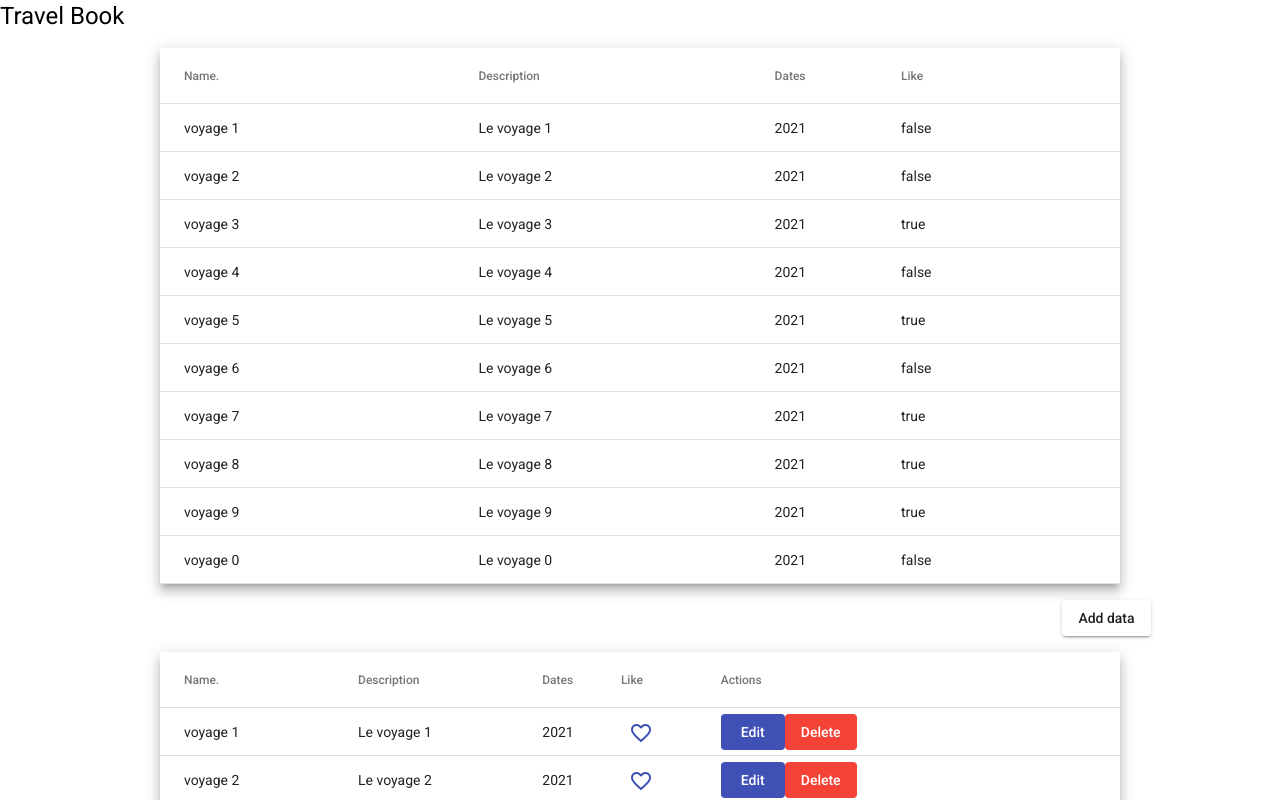
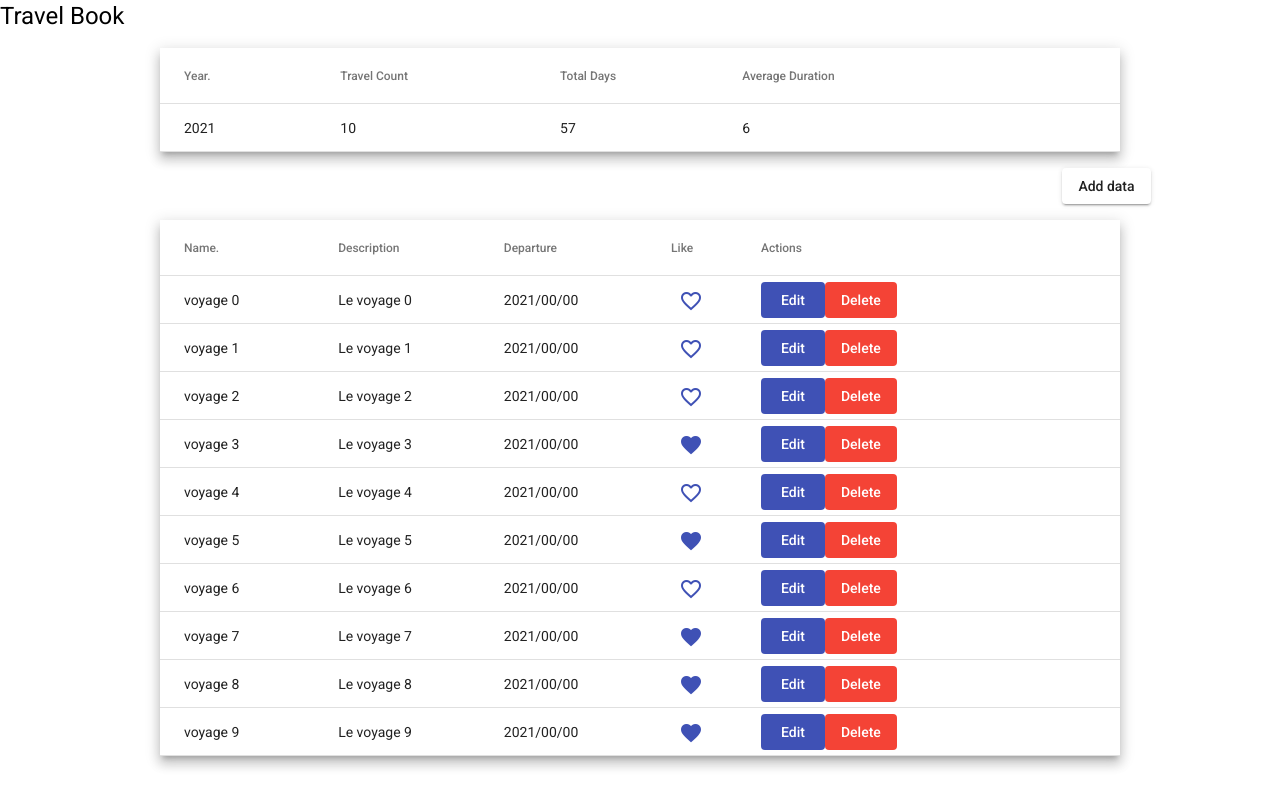
Before and after one commit to Farlgerann/travel_book, an Angular app: page / in a window 1280 px wide. Shown: the top 800 px of the page. Built offline with nearby package versions, Linux system fonts and the light colour scheme.

Commit message:
Add departure and return + tests on stats

```diff
--- a/src/app/details/details.component.html
+++ b/src/app/details/details.component.html
@@ -21,10 +21,16 @@
     <td mat-cell *matCellDef="let travel"> {{travel.description}} </td>
   </ng-container>
 
-  <!-- dates Column -->
-  <ng-container matColumnDef="dates">
-    <th mat-header-cell *matHeaderCellDef mat-sort-header> Dates </th>
-    <td mat-cell *matCellDef="let travel"> {{travel.dates}} </td>
+  <!-- departure Column -->
+  <ng-container matColumnDef="departure">
+    <th mat-header-cell *matHeaderCellDef mat-sort-header> Departure </th>
+    <td mat-cell *matCellDef="let travel"> {{travel.departure}} </td>
+  </ng-container>
+
+  <!-- return Column -->
+  <ng-container matColumnDef="return">
+    <th mat-header-cell *matHeaderCellDef mat-sort-header> Return </th>
+    <td mat-cell *matCellDef="let travel"> {{travel.return}} </td>
   </ng-container>
 
   <!-- like Column -->
--- a/src/app/details/details.component.ts
+++ b/src/app/details/details.component.ts
@@ -20,7 +20,7 @@ export class DetailsComponent implements OnInit{
 
   @ViewChild(MatTable) table: MatTable<Travels>;
 
-  displayedColumns: string[] = ['name', 'description', 'dates', 'like', 'action'];
+  displayedColumns: string[] = ['name', 'description', 'departure', 'like', 'action'];
   dataSource = new MatTableDataSource<Travels>();
 
   addTravel(): void {
@@ -29,7 +29,8 @@ export class DetailsComponent implements OnInit{
         position: '',
         name: '',
         description: '',
-        dates: '',
+        departure: '',
+        return: '',
         like: false
       },
     }).afterClosed().subscribe(result => {
@@ -39,7 +40,7 @@ export class DetailsComponent implements OnInit{
       }
     });
 
-    this.dataSource.data.push({position:this.dataSource.data.length+1, name: "voyageTest", description: 'voyage de test', dates: 2021, like: false}),
+    this.dataSource.data.push({position:this.dataSource.data.length+1, name: "voyageTest", description: 'voyage de test', departure: "2021/0/01", return: "2021/0/08", like: false}),
     this.table.renderRows();
   }
 
@@ -49,7 +50,8 @@ export class DetailsComponent implements OnInit{
         position: this.dataSource.data[id].position,
         name: this.dataSource.data[id].name,
         description: this.dataSource.data[id].description,
-        dates: this.dataSource.data[id].dates,
+        departure: this.dataSource.data[id].departure,
+        return: this.dataSource.data[id].return,
         like: this.dataSource.data[id].like
       },
     });
--- a/src/app/mock-travels.ts
+++ b/src/app/mock-travels.ts
@@ -1,14 +1,14 @@
 import { Travels } from "./travels";
 
 export const travelsList: Travels[] = [
-    {position: 1 ,name: 'voyage 1', description: 'Le voyage 1', dates: 2021, like: false},
-    {position: 2 ,name: 'voyage 2', description: 'Le voyage 2', dates: 2021, like: false},
-    {position: 3 ,name: 'voyage 3', description: 'Le voyage 3', dates: 2021, like: true},
-    {position: 4 ,name: 'voyage 4', description: 'Le voyage 4', dates: 2021, like: false},
-    {position: 5 ,name: 'voyage 5', description: 'Le voyage 5', dates: 2021, like: true},
-    {position: 6 ,name: 'voyage 6', description: 'Le voyage 6', dates: 2021, like: false},
-    {position: 7 ,name: 'voyage 7', description: 'Le voyage 7', dates: 2021, like: true},
-    {position: 8 ,name: 'voyage 8', description: 'Le voyage 8', dates: 2021, like: true},
-    {position: 9 ,name: 'voyage 9', description: 'Le voyage 9', dates: 2021, like: true},
-    {position: 10 ,name: 'voyage 0', description: 'Le voyage 0', dates: 2021, like: false},
+    {position: 0 ,name: 'voyage 0', description: 'Le voyage 0', departure: "2021/00/00", return:"2021/00/00", like: false},
+    {position: 1 ,name: 'voyage 1', description: 'Le voyage 1', departure: "2021/00/00", return:"2021/00/00", like: false},
+    {position: 2 ,name: 'voyage 2', description: 'Le voyage 2', departure: "2021/00/00", return:"2021/00/00", like: false},
+    {position: 3 ,name: 'voyage 3', description: 'Le voyage 3', departure: "2021/00/00", return:"2021/00/00", like: true},
+    {position: 4 ,name: 'voyage 4', description: 'Le voyage 4', departure: "2021/00/00", return:"2021/00/00", like: false},
+    {position: 5 ,name: 'voyage 5', description: 'Le voyage 5', departure: "2021/00/00", return:"2021/00/00", like: true},
+    {position: 6 ,name: 'voyage 6', description: 'Le voyage 6', departure: "2021/00/00", return:"2021/00/00", like: false},
+    {position: 7 ,name: 'voyage 7', description: 'Le voyage 7', departure: "2021/00/00", return:"2021/00/00", like: true},
+    {position: 8 ,name: 'voyage 8', description: 'Le voyage 8', departure: "2021/00/00", return:"2021/00/00", like: true},
+    {position: 9 ,name: 'voyage 9', description: 'Le voyage 9', departure: "2021/00/00", return:"2021/00/00", like: true},
   ];
--- a/src/app/stats/stats.component.html
+++ b/src/app/stats/stats.component.html
@@ -3,28 +3,28 @@
     <!--- Note that these columns can be defined in any order.
           The actual rendered columns are set as a property on the row definition" -->
 
-    <!-- name Column -->
-    <ng-container matColumnDef="name">
-      <th mat-header-cell *matHeaderCellDef mat-sort-header> Name. </th>
-      <td mat-cell *matCellDef="let travel"> {{travel.name}} </td>
+    <!-- year Column -->
+    <ng-container matColumnDef="year">
+      <th mat-header-cell *matHeaderCellDef mat-sort-header> Year. </th>
+      <td mat-cell *matCellDef="let stats"> {{stats.year}} </td>
     </ng-container>
 
-    <!-- description Column -->
-    <ng-container matColumnDef="description">
-      <th mat-header-cell *matHeaderCellDef mat-sort-header> Description </th>
-      <td mat-cell *matCellDef="let travel"> {{travel.description}} </td>
+    <!-- travel count Column -->
+    <ng-container matColumnDef="travelCount">
+      <th mat-header-cell *matHeaderCellDef mat-sort-header> Travel Count </th>
+      <td mat-cell *matCellDef="let stats"> {{stats.travelCount}} </td>
     </ng-container>
 
-    <!-- dates Column -->
-    <ng-container matColumnDef="dates">
-      <th mat-header-cell *matHeaderCellDef mat-sort-header> Dates </th>
-      <td mat-cell *matCellDef="let travel"> {{travel.dates}} </td>
+    <!-- total days Column -->
+    <ng-container matColumnDef="totalDays">
+      <th mat-header-cell *matHeaderCellDef mat-sort-header> Total Days </th>
+      <td mat-cell *matCellDef="let stats"> {{stats.totalDays}} </td>
     </ng-container>
 
-    <!-- like Column -->
-    <ng-container matColumnDef="like">
-      <th mat-header-cell *matHeaderCellDef mat-sort-header> Like </th>
-      <td mat-cell *matCellDef="let travel"> {{travel.like}} </td>
+    <!-- average duration Column -->
+    <ng-container matColumnDef="averageDuration">
+      <th mat-header-cell *matHeaderCellDef mat-sort-header> Average Duration </th>
+      <td mat-cell *matCellDef="let stats"> {{stats.averageDuration}} </td>
     </ng-container>
 
     <tr mat-header-row *matHeaderRowDef="displayedColumns"></tr>
--- a/src/app/stats/stats.component.ts
+++ b/src/app/stats/stats.component.ts
@@ -1,9 +1,9 @@
 import { Component, ViewChild, OnInit } from '@angular/core';
 
-import { travelsList } from '../mock-travels';
+import { TravelService } from '../travel.service';
 
 import { MatTableDataSource } from '@angular/material/table';
-import {MatTable} from '@angular/material/table';
+import { MatTable } from '@angular/material/table';
 import { Travels } from '../travels';
 
 @Component({
@@ -13,12 +13,35 @@ import { Travels } from '../travels';
 })
 export class StatsComponent implements OnInit {
 
-  constructor() { }
+  constructor(private travelService: TravelService) {
 
-  displayedColumns: string[] = ['name', 'description', 'dates', 'like'];
-  dataSource = new MatTableDataSource(travelsList);
+  }
+
+  travelArray = new MatTableDataSource();
+  dataSource = new MatTableDataSource();
+
+  dummy : Calculation[];
+  displayedColumns: string[] = ['year', 'travelCount', 'totalDays', 'averageDuration'];
+
+  getTravels() : void{
+    this.travelService.getTravels()
+    .subscribe(travels => this.travelArray = new MatTableDataSource<Travels>(travels));
+  }
 
   ngOnInit(): void {
-  }
+    this.getTravels();
+    let travelCount = this.travelArray.data.length;
+    this.dummy = [
+      {year : 2021, travelCount: travelCount, totalDays: 57, averageDuration: 6}
+    ];
+    this.dataSource = new MatTableDataSource<Calculation>(this.dummy);
+  };
 
 }
+
+export interface Calculation {
+  year: number;
+  travelCount: number;
+  totalDays: number;
+  averageDuration: number;
+}
--- a/src/app/travel-modal/travel-modal.component.html
+++ b/src/app/travel-modal/travel-modal.component.html
@@ -5,7 +5,8 @@
   Position: <input type="text" formControlName="position" name="usernamevalue"  [(ngModel)]="data.position" placeholder="Enter Position"><br><br>
   Name: <input type="text" formControlName="name" [(ngModel)]="data.name" placeholder="Enter Name"><br><br>
   Description: <input type="text" formControlName="description" [(ngModel)]="data.description" placeholder="Enter Description"> <br><br>
-  Dates: <input type="text" formControlName="dates" [(ngModel)]="data.dates" placeholder="Enter Dates"> <br><br>
+  Departure: <input type="text" formControlName="departure" [(ngModel)]="data.departure" placeholder="Enter departure"> <br><br>
+  Return: <input type="text" formControlName="return" [(ngModel)]="data.return" placeholder="Enter return"> <br><br>
   Like: <input formControlName="like" placeholder="Like ?" [(ngModel)]="data.like"> <br><br>
   <button type="submit" >Submit</button>
 </form>
--- a/src/app/travel-modal/travel-modal.component.ts
+++ b/src/app/travel-modal/travel-modal.component.ts
@@ -17,7 +17,8 @@ export class TravelModalComponent {
     position: new FormControl(),
     name: new FormControl(),
     description: new FormControl(),
-    dates: new FormControl(),
+    departure: new FormControl(),
+    return: new FormControl(),
     like: new FormControl()
   })
 
--- a/src/app/travels.ts
+++ b/src/app/travels.ts
@@ -2,6 +2,7 @@ export interface Travels {
   position: number;
   name: string;
   description: string;
-  dates: number;
+  departure: string;
+  return: string;
   like: boolean;
 }
```
